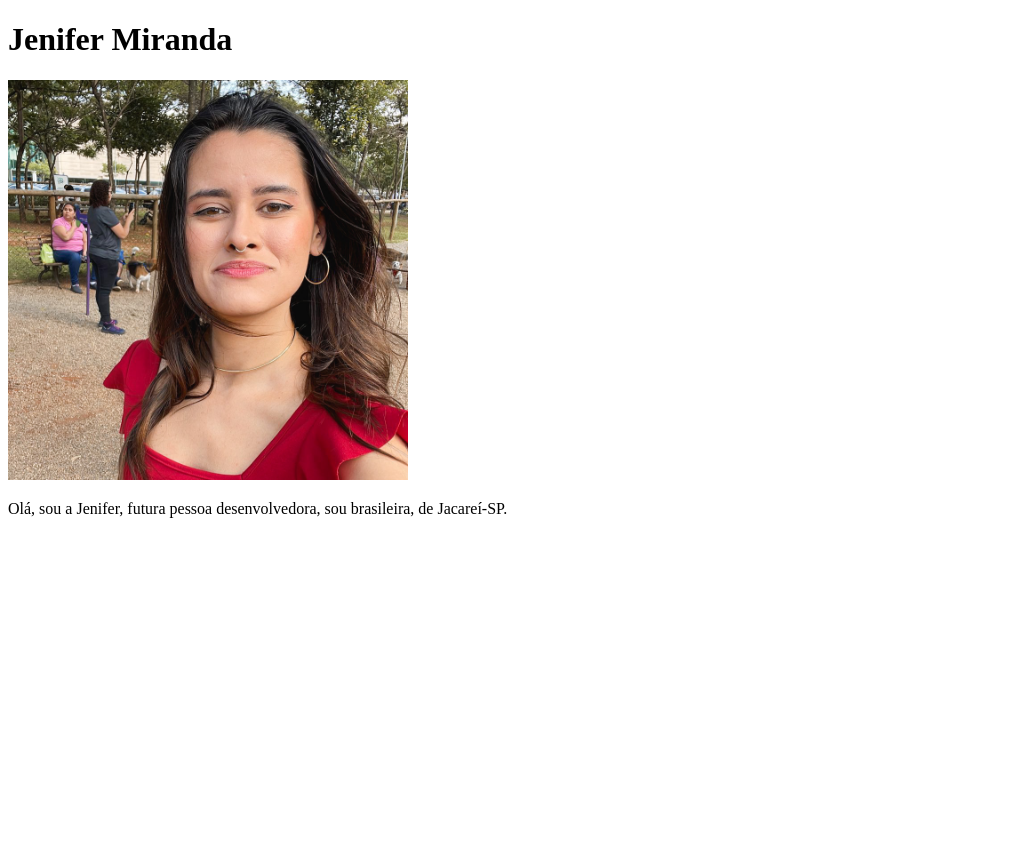
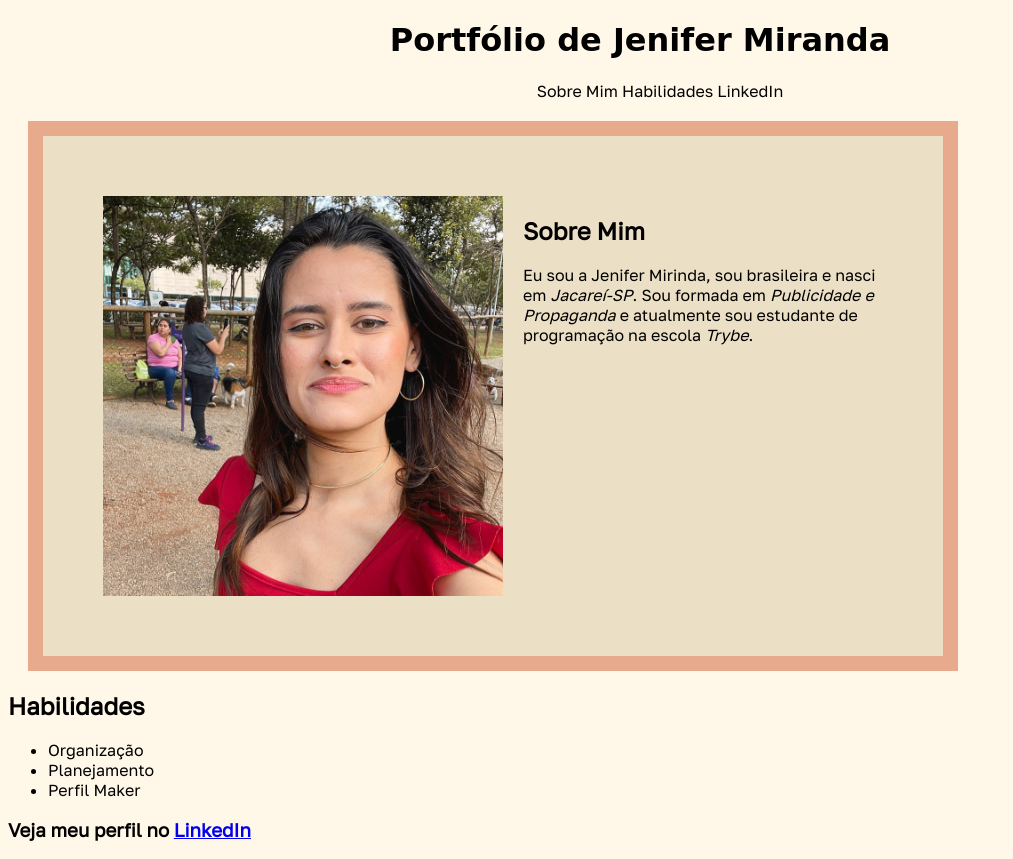
Before and after one commit to jenifermiranda/jenifermiranda.github.io, a plain HTML site: page index.html in a window 1280 px wide. Shown: the whole page, without its empty margins (0-1013 px from the left). Before the commit the page ends 800 px from the top, so only its background shows below. Drawn offline with Linux system fonts and the light colour scheme; a web font is replaced by a local one.

Commit message:
altera cores, cria box, alinha texto

```diff
--- a/index.html
+++ b/index.html
@@ -6,17 +6,37 @@
     <meta name="viewport" content="width=device-width, initial-scale=1.0">
     <title>Jenifer Miranda</title>
     <link rel="stylesheet" type="text/css" href="style.css">
+    <link rel="preconnect" href="https://fonts.googleapis.com">
+<link rel="preconnect" href="https://fonts.gstatic.com" crossorigin>
+<link href="https://fonts.googleapis.com/css2?family=Golos+Text&family=Tilt+Warp&display=swap" rel="stylesheet">
 </head>
 <body>
-    <h1> Jenifer Miranda</h1>
-    <img src="foto01.JPG" alt="foto de Jenifer Miranda" width="400px">
-    <p>Olá, sou a Jenifer, futura pessoa desenvolvedora, sou brasileira, de Jacareí-SP.</p>
-    <p></p>
+    <h1 id="titulo"> Portfólio de Jenifer Miranda</h1>
+
+    <aside><ul>
+        <li>Sobre Mim</li>
+        <li>Habilidades</li>
+        <li>LinkedIn</li>
+    </ul></aside>
+
+    <section class="box">
+        <img src="foto01.JPG" alt="foto de Jenifer Miranda" width="400px">
+        <div id="sobremim"><h2>Sobre Mim</h2>
+            <p>Eu sou a Jenifer Mirinda, sou brasileira e nasci em <span class="italic">Jacareí-SP</span>.
+                Sou formada em <span class="italic">Publicidade e Propaganda</span> e atualmente sou estudante de programação na escola <span class="italic">Trybe</span>.</p>
+            <p></p> </div>
+    </section>
+
+    <h2>Habilidades</h2>
+    <ul>
+        <li class="bold">Organização</li>
+        <li class="bold">Planejamento</li>
+        <li>Perfil Maker</li>
+    </ul>
+    <h3>Veja meu perfil no <a href="https://www.linkedin.com/in/jeniferasm/" target="_blank">LinkedIn</a></h3>
 </body>
 </html>
 <!--
-Uma lista de habilidades que você possui, com destaque para aquela de que você mais se orgulha;
+
 Um link interno para a sua foto;
-Um link externo para algum blog de que você goste, que abra em uma nova aba;
-Partes do seu portfólio destacadas com negrito e/ou itálico;
 Um índice com links internos para as diferentes seções do seu portfólio. -->
--- a/style.css
+++ b/style.css
@@ -0,0 +1,42 @@
+body {
+    font-family: 'Golos Text', sans-serif;
+    background-color: #FFF7E8;
+}
+
+#titulo {
+    font-family: 'Tilt Warp', cursive;
+    text-align: center;
+}
+
+.italic {
+    font-style: italic;
+}
+
+aside {
+    text-align: center;
+}
+
+aside li {
+    display: inline;
+}
+
+img {
+    display: inline;
+}
+
+
+.box {
+    background-color: #EBDFC5;
+    width: 800px;
+    border: 15px solid #E8AA8C;
+    padding: 50px;
+    margin: 20px;
+    display: flex;
+    justify-content: flex-start;
+
+}
+
+.box img,
+.box div {
+    padding: 10px
+}
```
